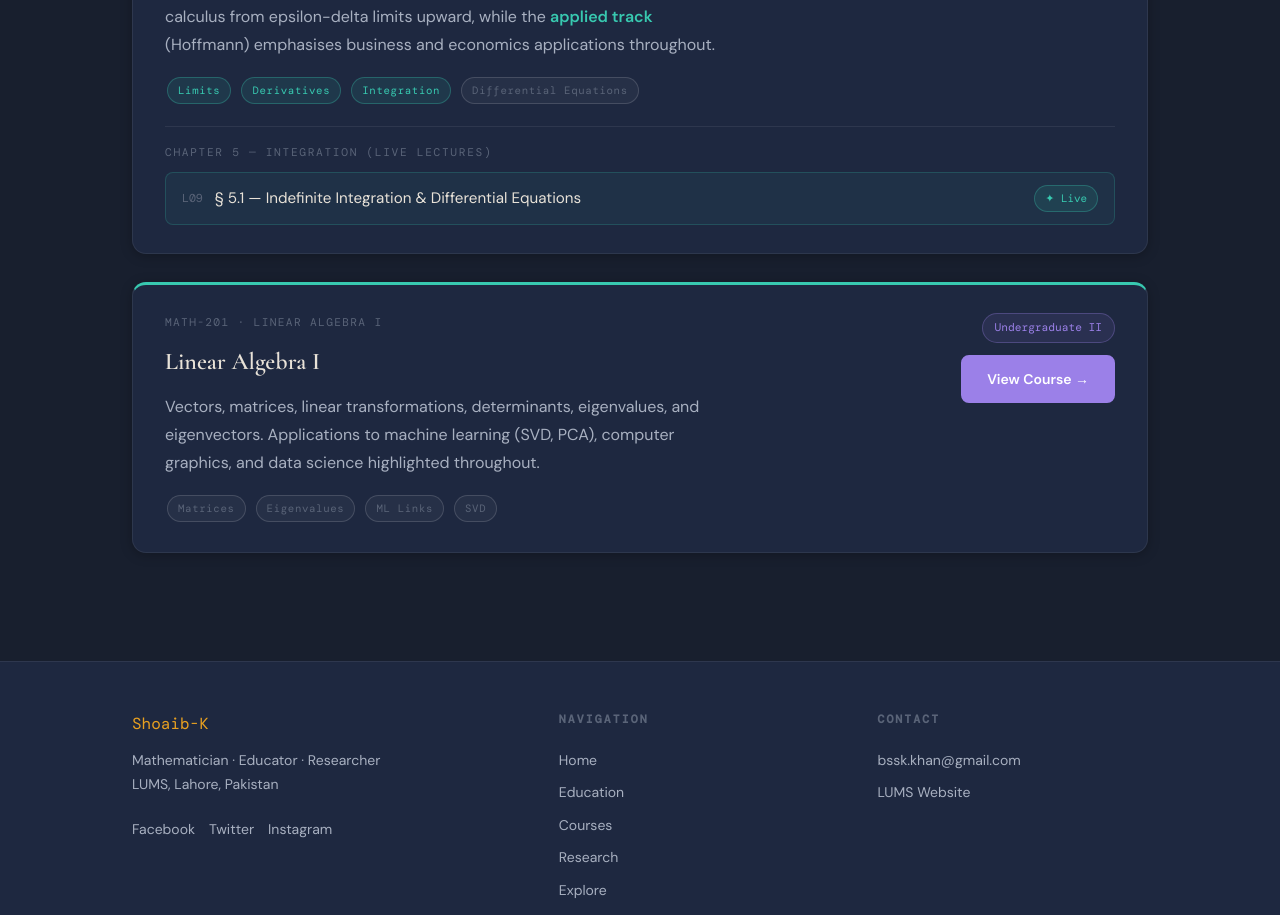
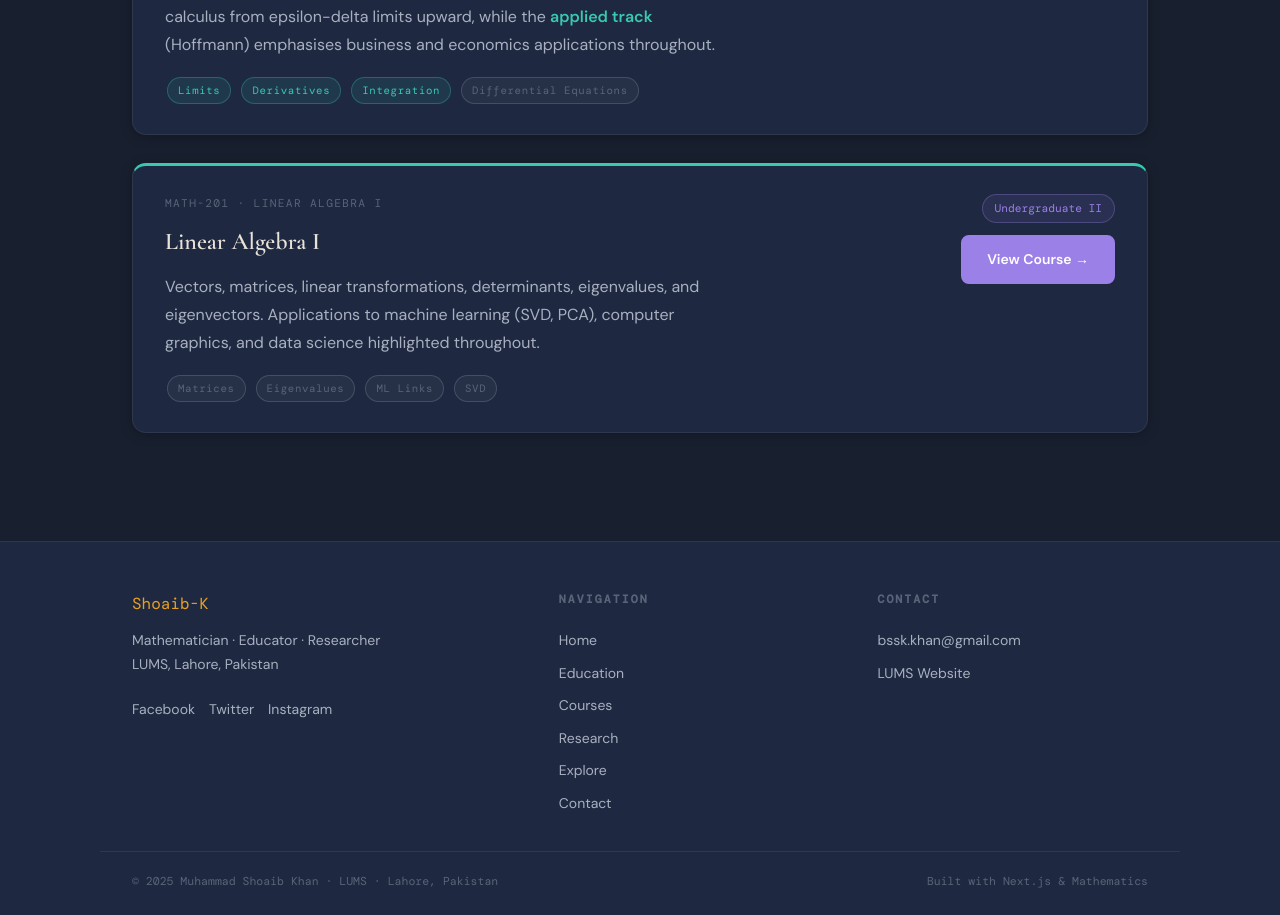
Before and after one commit to mathwithshoaib/mathwithshoaib-next, a Next.js app: page /courses in a window 1280 px wide. Shown: the part 860-1775 px from the top of the page. Built offline with nearby package versions, Linux system fonts and the light colour scheme.

Commit message:
Remove live lecture preview from courses page

```diff
--- a/app/courses/page.js
+++ b/app/courses/page.js
@@ -79,17 +79,6 @@ export default function Courses() {
                 <Link href="/courses/calc1" className="btn btn-sm" style={{background:'var(--teal)',borderColor:'var(--teal)',color:'var(--bg)'}}>View Course →</Link>
               </div>
             </div>
-
-            <div style={{borderTop:'1px solid var(--border)',marginTop:'20px',paddingTop:'16px'}}>
-              <div style={{fontFamily:'var(--fm)',fontSize:'.7rem',color:'var(--text3)',letterSpacing:'.15em',textTransform:'uppercase',marginBottom:'10px'}}>Chapter 5 — Integration (Live Lectures)</div>
-              <Link href="/courses/calc1" style={{display:'flex',alignItems:'center',justifyContent:'space-between',padding:'12px 16px',background:'rgba(56,201,176,0.06)',border:'1px solid rgba(56,201,176,.2)',borderRadius:'8px',transition:'all .2s',color:'inherit'}}>
-                <div style={{display:'flex',alignItems:'center',gap:'12px'}}>
-                  <span style={{fontFamily:'var(--fm)',fontSize:'.72rem',color:'var(--text3)'}}>L09</span>
-                  <span style={{fontSize:'.95rem',color:'var(--text)'}}>§ 5.1 — Indefinite Integration &amp; Differential Equations</span>
-                </div>
-                <span style={{fontFamily:'var(--fm)',fontSize:'.68rem',background:'var(--teal-lt)',color:'var(--teal)',border:'1px solid rgba(56,201,176,.3)',padding:'3px 10px',borderRadius:'20px'}}>✦ Live</span>
-              </Link>
-            </div>
           </div>
 
           {/* LINEAR ALGEBRA */}
```
